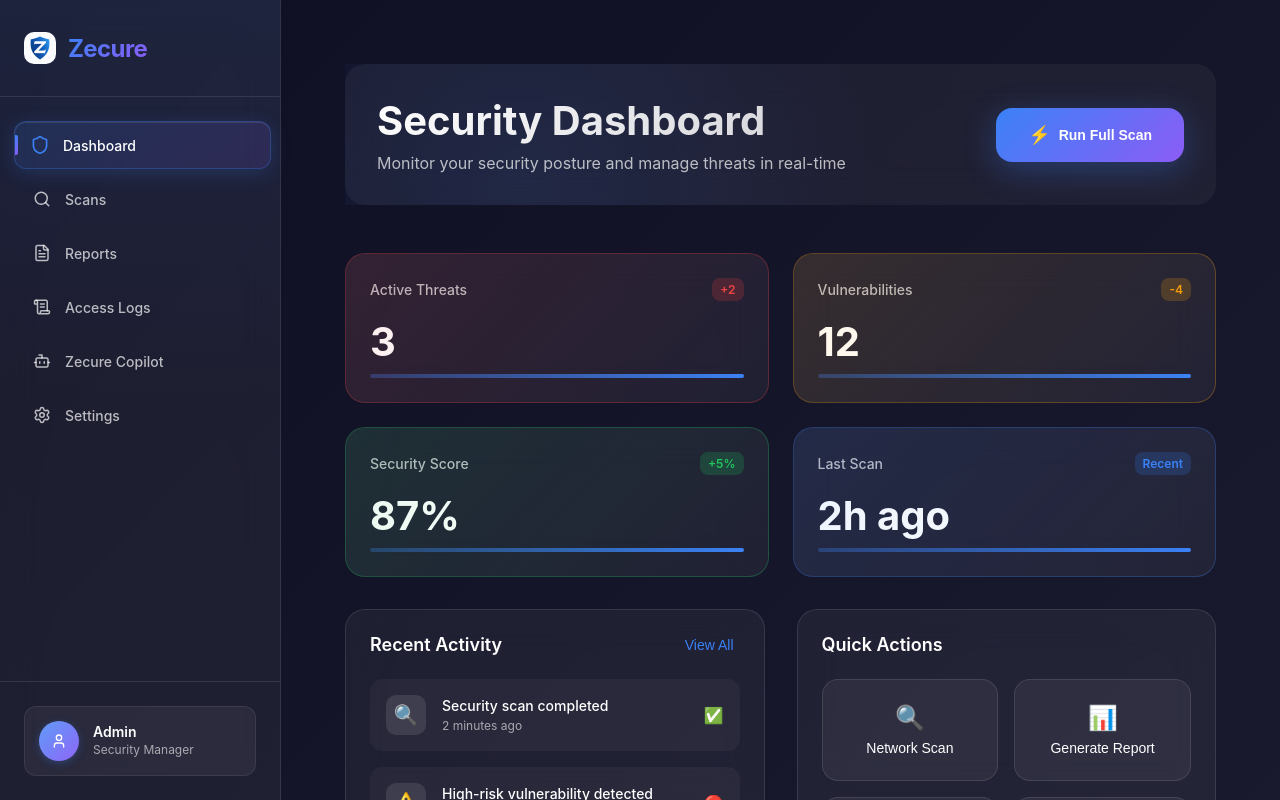
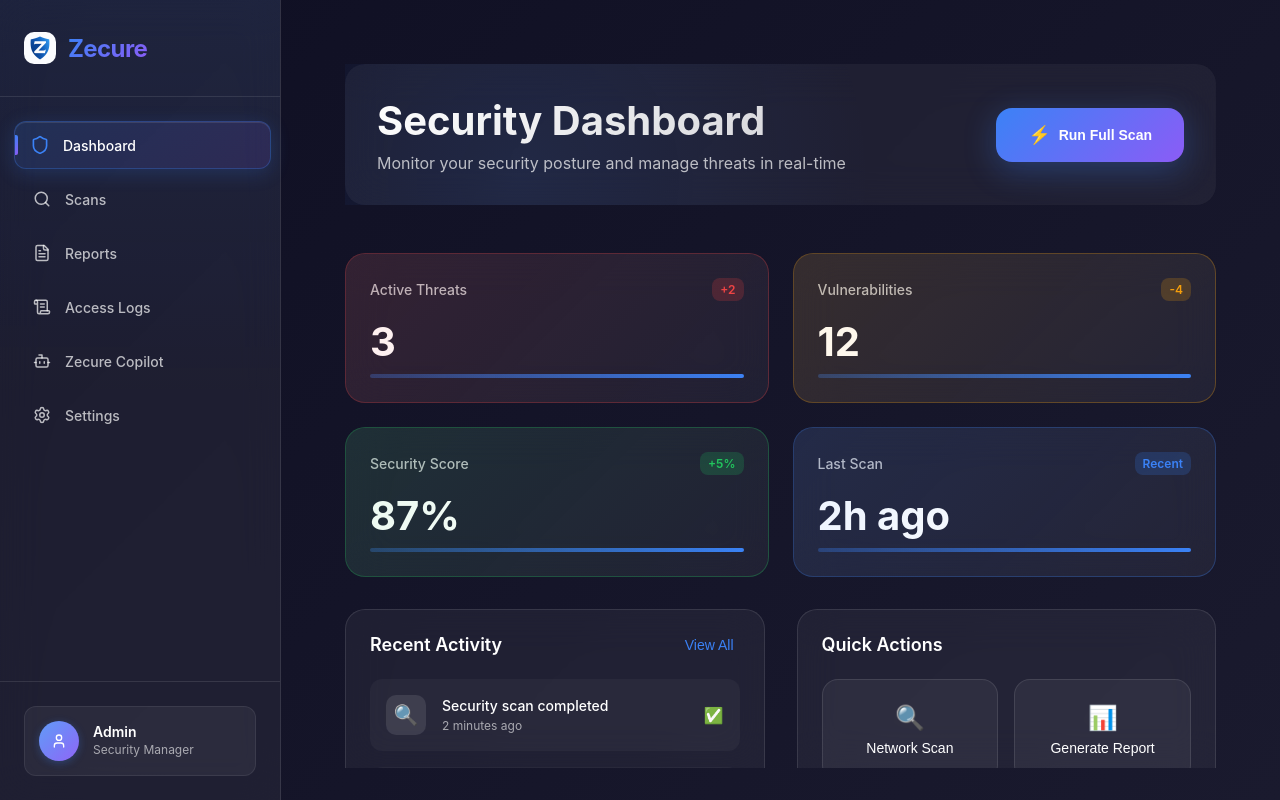
Before and after one commit to KiyaanTechLabs/Zecure, a Next.js app in the folder zecure-ui/: page /dashboard in a window 1280 px wide. Built offline with nearby package versions, Linux system fonts and the light colour scheme.

Commit message:
Layout shift handled.

```diff
--- a/zecure-ui/src/app/dashboard/layout.tsx
+++ b/zecure-ui/src/app/dashboard/layout.tsx
@@ -1,4 +1,3 @@
-'use client';
 import Sidebar from '@/components/Sidebar';
 import styles from '@/styles/Dashboard.module.scss';
 
--- a/zecure-ui/src/styles/Dashboard.module.scss
+++ b/zecure-ui/src/styles/Dashboard.module.scss
@@ -16,8 +16,7 @@
   display: flex;
   flex-direction: column;
   gap: 2rem;
-
-  height: 100vh; // ✅ fixes full viewport height
+  // height: 100vh;
 }
 
 .header {
--- a/zecure-ui/src/styles/globals.scss
+++ b/zecure-ui/src/styles/globals.scss
@@ -1,7 +1,8 @@
 body {
   margin: 0;
   font-family: 'Segoe UI', sans-serif;
-  background-color: #f9fafb;
+  // background-color: #f9fafb;
+  background-color: #000000;
 }
 
 .dashboardLayout {
```
